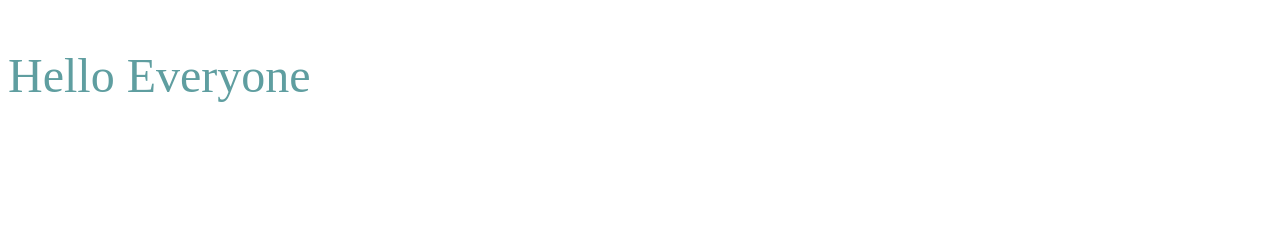
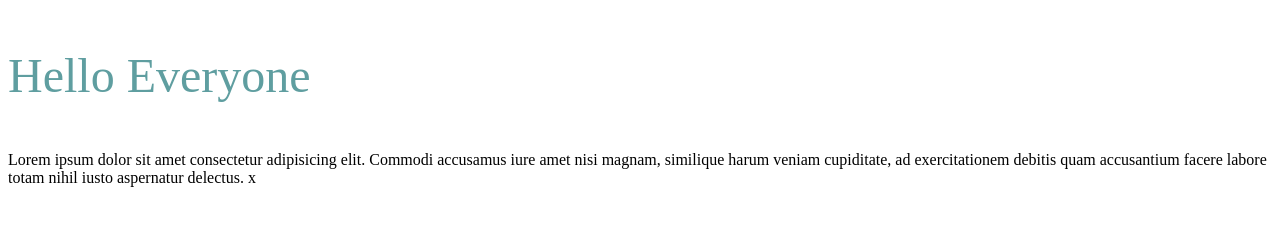
Before and after one commit to DamilareArise/opay-page, a plain HTML site: page index.html in a window 1280 px wide. Drawn offline with Linux system fonts and the light colour scheme.

Commit message:
added a new p tag

```diff
--- a/index.html
+++ b/index.html
@@ -8,5 +8,6 @@
 </head>
 <body>
     <p class="p-tag">Hello Everyone</p>
+    <p>Lorem ipsum dolor sit amet consectetur adipisicing elit. Commodi accusamus iure amet nisi magnam, similique harum veniam cupiditate, ad exercitationem debitis quam accusantium facere labore totam nihil iusto aspernatur delectus. x</p>
 </body>
 </html>
```
